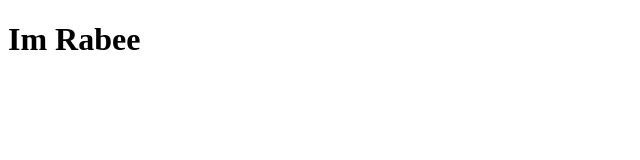
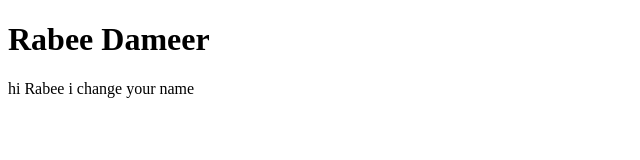
Before and after one commit to WebUp-dci-fbw7/webup, a plain HTML site: page rabee_website/index.html in a window 1280 px wide. Shown: the whole page, without its empty margins (0-640 px from the left). Drawn offline with Linux system fonts and the light colour scheme.

Commit message:
change the name

```diff
--- a/rabee_website/index.html
+++ b/rabee_website/index.html
@@ -7,6 +7,7 @@
     <title>Document</title>
   </head>
   <body>
-    <h1>Im Rabee</h1>
+    <h1>Rabee Dameer</h1>
+    <p>hi Rabee i change your name</p>
   </body>
   </html>
```
